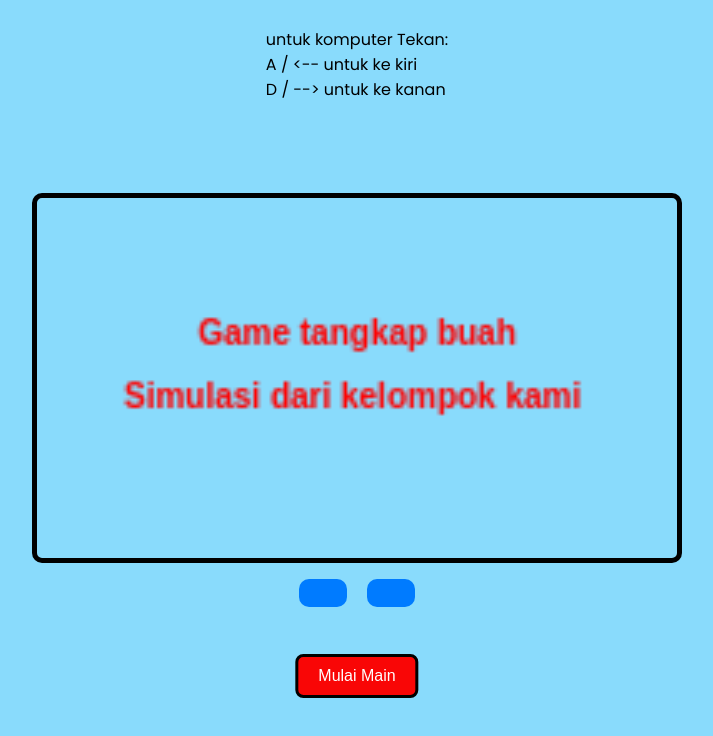
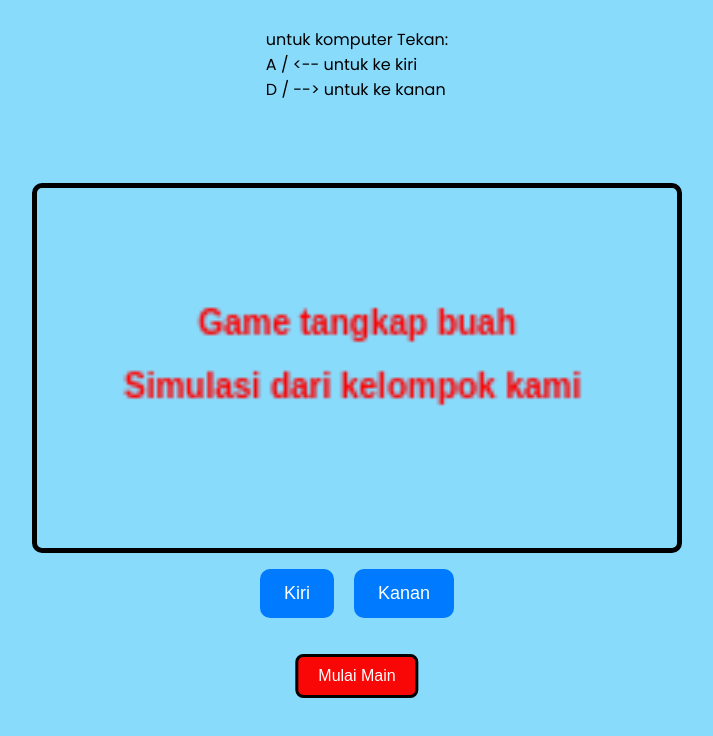
Before and after one commit to Kyurow/catch-the-fruits-hehe, a plain HTML site: page index.html in a window 1280 px wide. Shown: the whole page, without its empty margins (283-996 px from the left). Drawn offline with Linux system fonts and the light colour scheme.

Commit message:
index.html

```diff
--- a/index.html
+++ b/index.html
@@ -35,8 +35,8 @@
   </div>
 
   <div class="mobile-controls">
-    <button id="leftBtn"> </button>
-    <button id="rightBtn"> </button>
+    <button id="leftBtn">Kiri </button>
+    <button id="rightBtn"> Kanan </button>
   </div>
 
   <!-- Script JavaScript game -->
```
